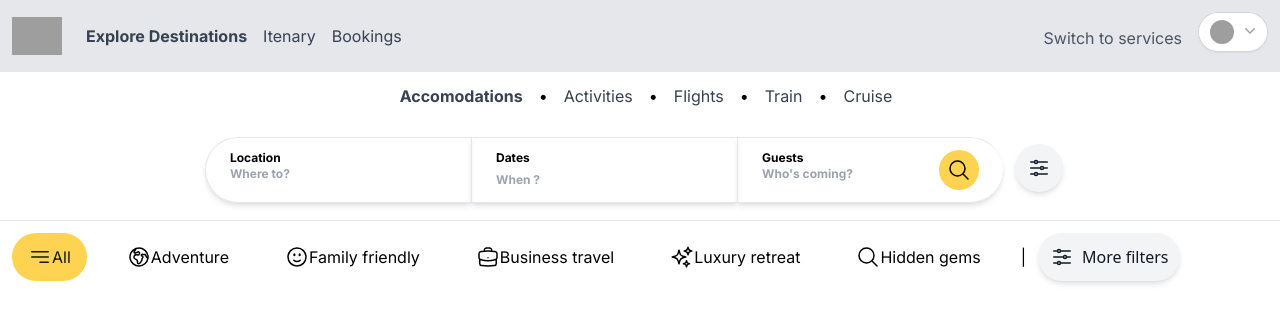
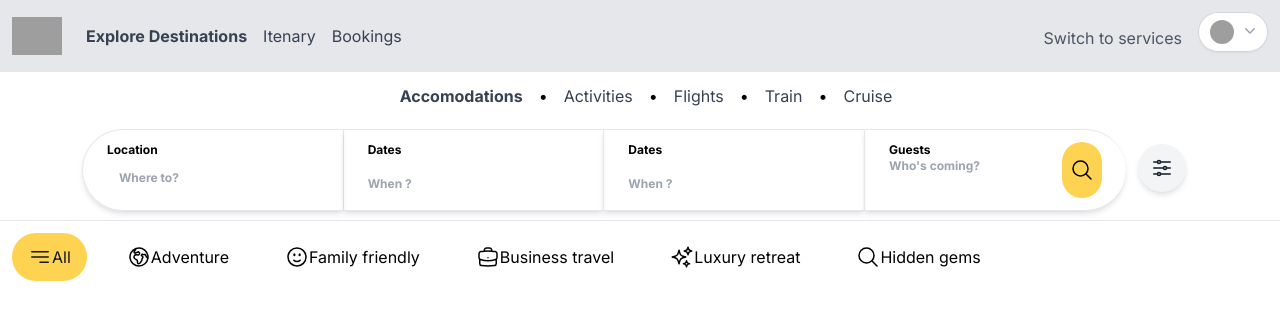
Before and after one commit to orichcasperkevin/Mtalii, a Next.js app: page / in a window 1280 px wide. Shown: the top 322 px of the page. Built offline with nearby package versions, Linux system fonts and the light colour scheme; grey boxes are pictures that could not be loaded.

Commit message:
location search

```diff
--- a/src/app/components/search.js
+++ b/src/app/components/search.js
@@ -1,13 +1,70 @@
+import React, { useState,useEffect } from 'react';
+
 export default function Search(){
-    return (
+  const [showLocations, setShowLocations] = useState(false);
+  const [locationSearch, setLocationSearch] = useState('');
+  const [locations, setLocations] = useState([]);
+
+  // Dummy list of locations for demonstration
+  const allLocations = [
+      'New York',
+      'Los Angeles',
+      'Chicago',
+      'Houston',
+      'Phoenix',
+      'Philadelphia',
+      'San Antonio',
+      'San Diego',
+      'Dallas',
+      'San Jose',
+    ];
+
+  // Filter locations based on search query
+  const filteredLocations = allLocations.filter(location =>
+    location.toLowerCase().includes(locationSearch.toLowerCase())
+  );
+
+  const handleInputChange = event => {
+    setLocationSearch(event.target.value);
+    let searchValue = event.target.value
+    setShowLocations(searchValue.trim() !== '');
+  };
+
+  const handleLocationClick = location => {
+    // Do something with the selected location, e.g., set it in state or perform an action
+    console.log('Selected location:', location);
+    setShowLocations(false); // Hide locations dropdown after selection
+  };
+  return (
       <div class="flex items-center">
         <div class="grid min-h-[100px] w-full place-items-center overflow-x-scroll rounded-lg lg:overflow-visible">
         <div class="flex w-full divide-x  row">
           <div
-            class="border font-bold transition-all disabled:opacity-50 disabled:shadow-none disabled:pointer-events-none text-xs py-3 px-6 rounded-full shadow-md shadow-gray-900/10 focus:shadow-none active:opacity-[0.85] block w-full rounded-r-none border-r-0"
+            class="border relative font-bold transition-all disabled:opacity-50 disabled:shadow-none disabled:pointer-events-none text-xs py-3 px-6 rounded-full shadow-md shadow-gray-900/10 focus:shadow-none active:opacity-[0.85] block w-full rounded-r-none border-r-0"
             type="button">
             Location
-            <input type="text" placeholder="Where to?"></input>
+            <input className="p-3 border-none text-gray-500" type="text" placeholder="Where to?"
+             value={locationSearch}
+             onChange={handleInputChange}>
+            </input>
+            {showLocations &&  (
+            <div className="absolute right-0 z-10 mt-2 w-56 origin-top-right rounded-md bg-white shadow-lg ring-1 ring-black ring-opacity-5 focus:outline-none">
+                <ul className="p-3">
+                {filteredLocations.map((location, index) => (
+                  <li className="text-gray-900 rounded-full p-3 hover:bg-accent-1"
+                    key={index} onClick={() => handleLocationClick(location)}>
+                      {location}
+                  </li>
+                ))}
+                </ul>
+            </div>
+            )}
+          </div>
+          <div
+            class="border grid font-bold transition-all disabled:opacity-50 disabled:shadow-none disabled:pointer-events-none text-xs py-3 px-6 shadow-md shadow-gray-900/10 focus:shadow-none active:opacity-[0.85] block w-full rounded-r-none border-r-0"
+            type="button">
+            Dates
+            <input type="text" placeholder="When ?"></input>
           </div>
           <div
             class="border grid font-bold transition-all disabled:opacity-50 disabled:shadow-none disabled:pointer-events-none text-xs py-3 px-6 shadow-md shadow-gray-900/10 focus:shadow-none active:opacity-[0.85] block w-full rounded-r-none border-r-0"
--- a/src/app/page.js
+++ b/src/app/page.js
@@ -5,6 +5,7 @@ import ProfileIcon from "./components/profile_icon";
 import Search from "./components/search";
 import SearchFilters from "./components/search_filters/search_filters";
 import CategoryFilter from './components/category_filter';
+
 export default function Home() {
   const [showFilters,setShowFilters] = useState(false)
 
@@ -70,16 +71,6 @@ export default function Home() {
       <hr></hr>
       <div className='flex flex-row'>
         <CategoryFilter className="w-3/4 border"/>
-        <span className='p-3 mt-3'>|</span>
-        <button
-            onClick={(e)=>{e.preventDefault();setShowFilters(true)}}
-            class="flex flex-row mt-3 select-none font-sans text-center transition-all disabled:opacity-50 disabled:shadow-none disabled:pointer-events-none text-gray-900 rounded-full p-3 bg-gray-100 shadow-md shadow-gray-900/10 hover:shadow-lg hover:shadow-gray-900/20 focus:opacity-[0.85] focus:shadow-none active:opacity-[0.85] active:shadow-none"
-            type="button">
-            <svg xmlns="http://www.w3.org/2000/svg" fill="none" viewBox="0 0 24 24" strokeWidth={1.5} stroke="currentColor" className="w-6 h-6">
-              <path strokeLinecap="round" strokeLinejoin="round" d="M10.5 6h9.75M10.5 6a1.5 1.5 0 1 1-3 0m3 0a1.5 1.5 0 1 0-3 0M3.75 6H7.5m3 12h9.75m-9.75 0a1.5 1.5 0 0 1-3 0m3 0a1.5 1.5 0 0 0-3 0m-3.75 0H7.5m9-6h3.75m-3.75 0a1.5 1.5 0 0 1-3 0m3 0a1.5 1.5 0 0 0-3 0m-9.75 0h9.75" />
-            </svg>
-            <span className='ml-2'>More filters</span>
-        </button>
       </div>
     </main>
 
```
